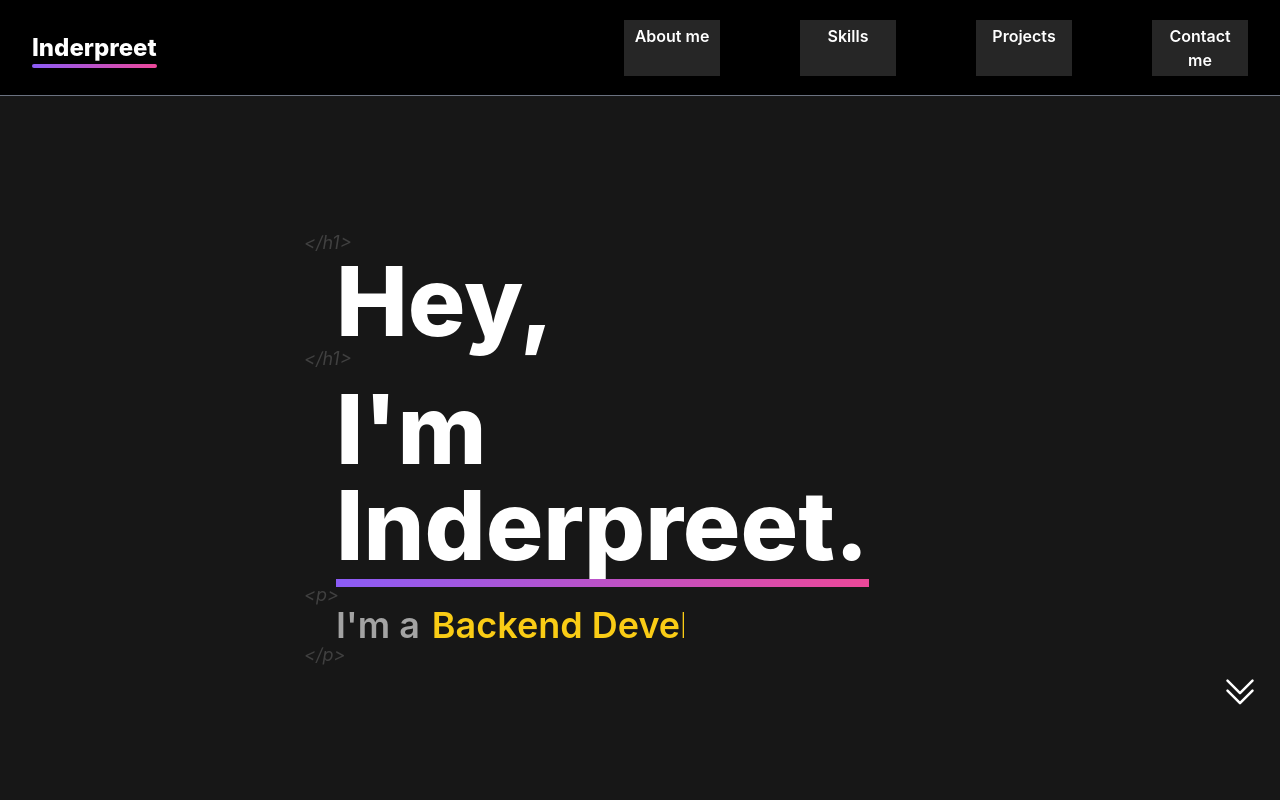
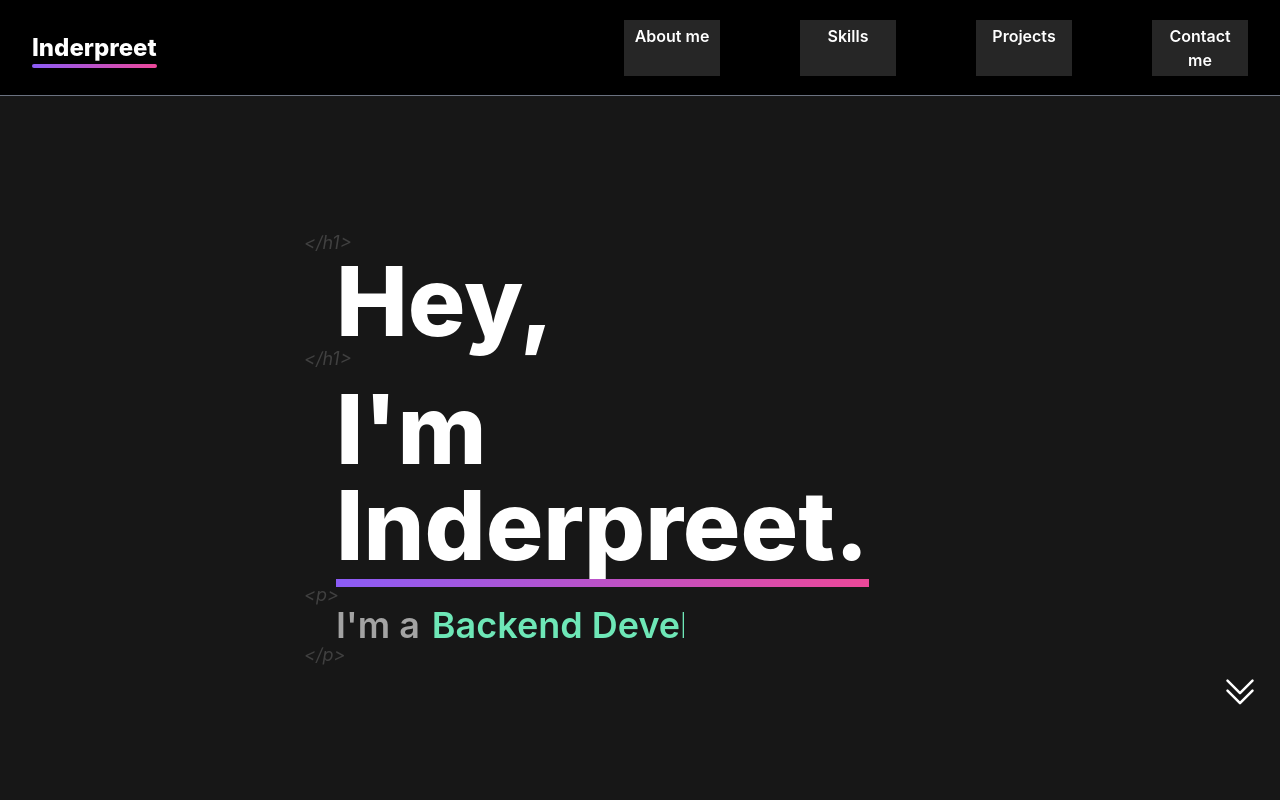
Before and after one commit to Inderpreet-React/portfolio, a React (Create React App) app: page / in a window 1280 px wide. Shown: the top 800 px of the page. Built offline with nearby package versions, Linux system fonts and the light colour scheme.

Commit message:
change color to emerald

```diff
--- a/src/components/AboutMe.js
+++ b/src/components/AboutMe.js
@@ -74,7 +74,8 @@ export default function AboutMe({ isAboutMeRef }) {
 							<span className="absolute -top-6 -left-2 text-lg font-normal italic text-neutral-700 md:-left-8">
 								{"<p> "}
 							</span>
-							I'm a <h1 className="iam ml-3 text-yellow-400"> {currentName}</h1>
+							I'm a{" "}
+							<h1 className="iam ml-3 text-emerald-300"> {currentName}</h1>
 							<span className="absolute -bottom-6 -left-2 text-lg font-normal italic text-neutral-700 md:-left-8">
 								{" </p>"}
 							</span>
--- a/src/index.css
+++ b/src/index.css
@@ -120,9 +120,8 @@ code {
 
 .iam {
 	overflow: hidden; /* Ensures the content is not revealed until the animation */
-	border-right: 0.15em solid orange; /* The typwriter cursor */
+	border-right: 0.15em solid rgb(52 211 153 / var(--tw-text-opacity)); /* The typwriter cursor */
 	white-space: nowrap; /* Keeps the content on a single line */
-	/* margin: 0 auto; Gives that scrolling effect as the typing happens */
 	width: 0;
 	animation: typing 5s steps(45, end) forwards infinite,
 		blink-caret 1s step-end infinite;
@@ -134,9 +133,11 @@ code {
 	0%,
 	100% {
 		width: 0;
+		padding-right: 0;
 	}
 	50% {
 		width: 100%;
+		padding-right: 4px;
 	}
 	90% {
 		width: 0;
@@ -150,6 +151,6 @@ code {
 		border-color: transparent;
 	}
 	50% {
-		border-color: orange;
+		border-color: rgb(52 211 153 / var(--tw-text-opacity));
 	}
 }
```
